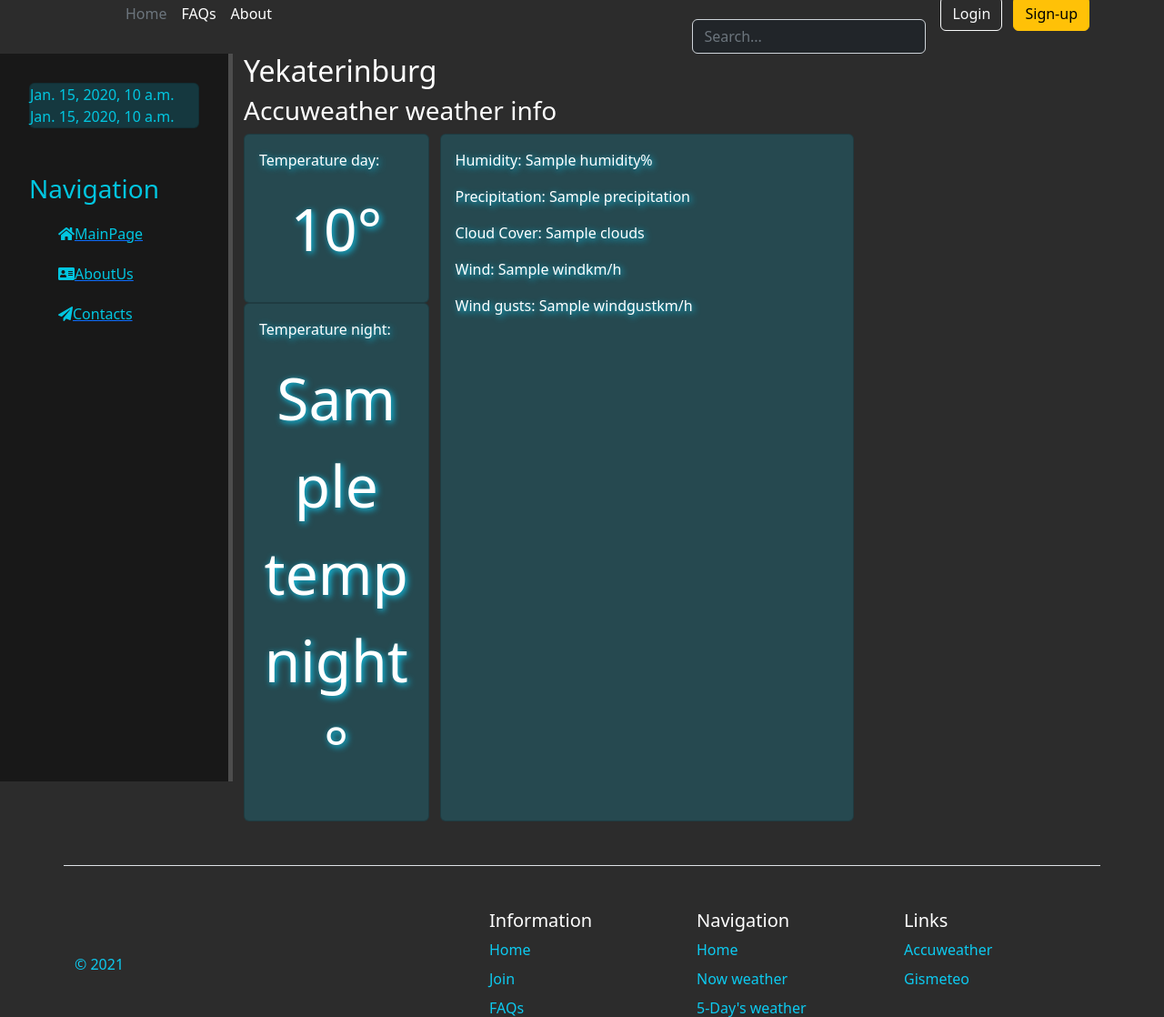
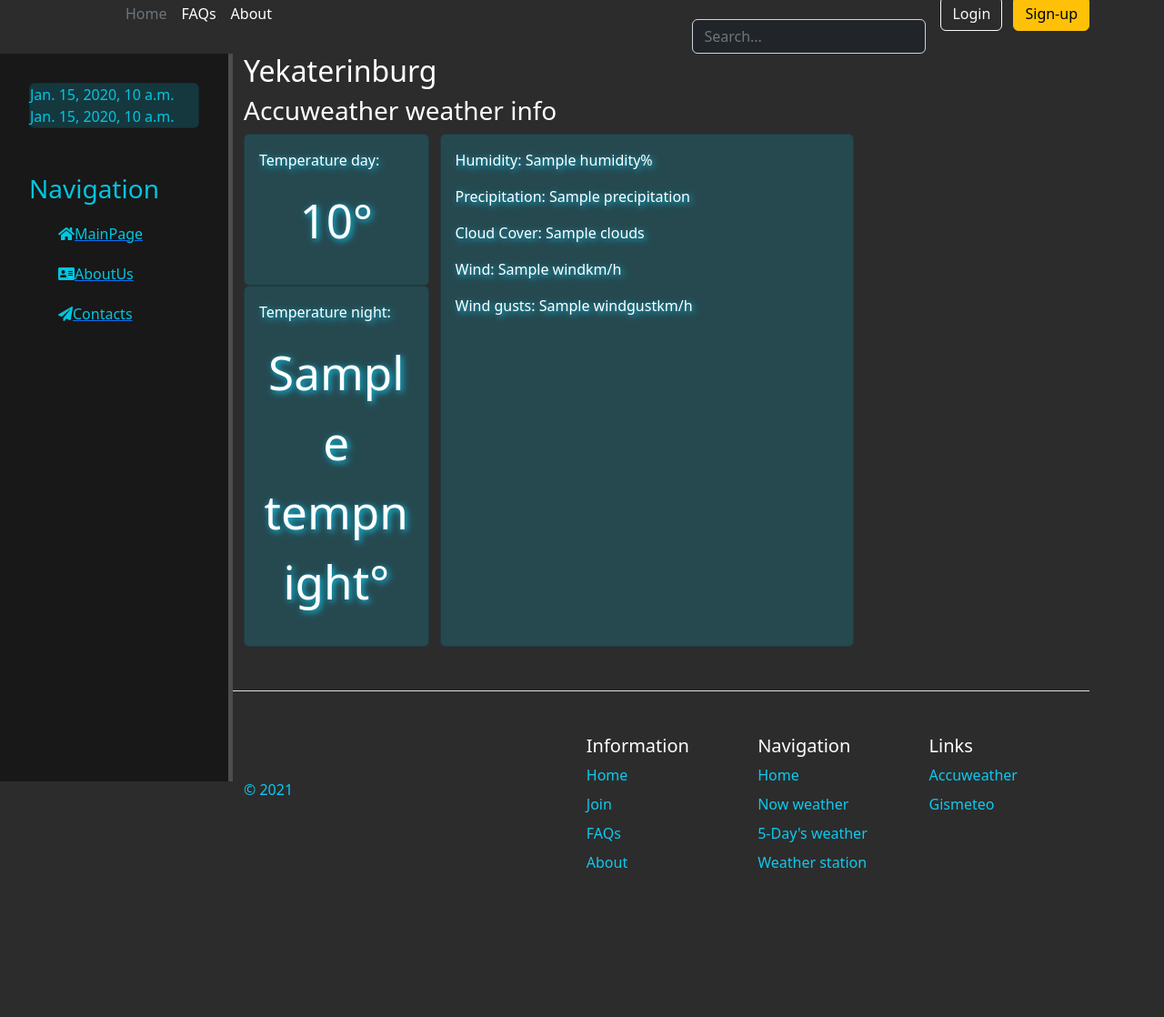
Before and after one commit to KostaSkolznev/meteohill, a Django app: template main/templates/main/accuweather.html in a window 1280 px wide. Shown: the part 29-1147 px from the top of the page at 91% size. After the commit the page ends 983 px from the top, so only its background shows below. Run offline with Django 4.2, Linux system fonts and the light colour scheme; the template is opened without the code that fills it: most values are stand-ins (such as "Sample title", 1, 10 or a date in 2020); parts of the project's set-up code (start-up, migrations or seed data) failed here and were passed over; some libraries are stand-ins or nearby versions.

Commit message:
change 5vm to 4 vm, get font smaller

```diff
--- a/main/static/main/css/main.css
+++ b/main/static/main/css/main.css
@@ -80,5 +80,5 @@
     text-shadow: #0dcaf0 2px 2px 7px;
   }
   .temperature-font {
-    font-size: 5vw;
+    font-size: 4vw;
   }
```
